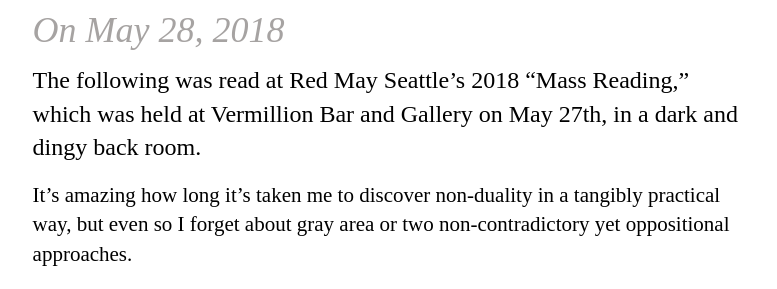
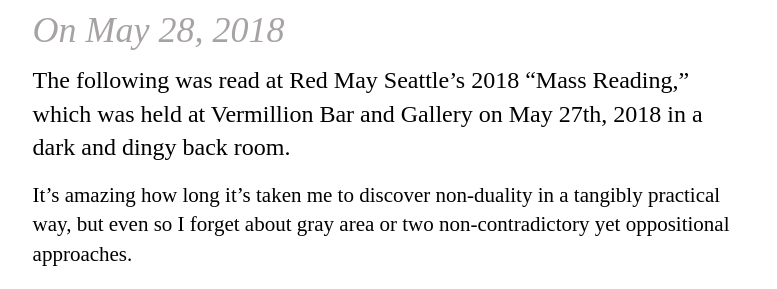
Before and after one commit to tinykite/siloh-radovsky, a Jekyll site: the page built from _posts/2018-05-28-kirkbride.md, in a window 1280 px wide. Shown: the part 160-449 px from the top of the page, without its empty margins (249-1026 px from the left). Built offline with Jekyll 4.4.1, drawn with Linux system fonts in a browser that asks for light colours; some web fonts are replaced; a script that is not in the unit is left out; part of the change alters nothing that is shown.

Commit message:
Update Post “2018-05-28-kirkbride”

```diff
--- a/_posts/2018-05-28-kirkbride.md
+++ b/_posts/2018-05-28-kirkbride.md
@@ -1,10 +1,9 @@
 ---
 layout: post
-title: "Kirkbride"
-date: 2018-05-28
+title: Kirkbride
 tags: cartesiandivide nonduality mentalhealth history economy
 ---
-The following was read at Red May Seattle's 2018 "Mass Reading," which was held at Vermillion Bar and Gallery on May 27th, in a dark and dingy back room.
+The following was read at Red May Seattle's 2018 "Mass Reading," which was held at Vermillion Bar and Gallery on May 27th, 2018 in a dark and dingy back room.
 
 It’s amazing how long it’s taken me to discover non-duality in a tangibly practical way, but even so I forget about gray area or two non-contradictory yet oppositional approaches.
 
```
